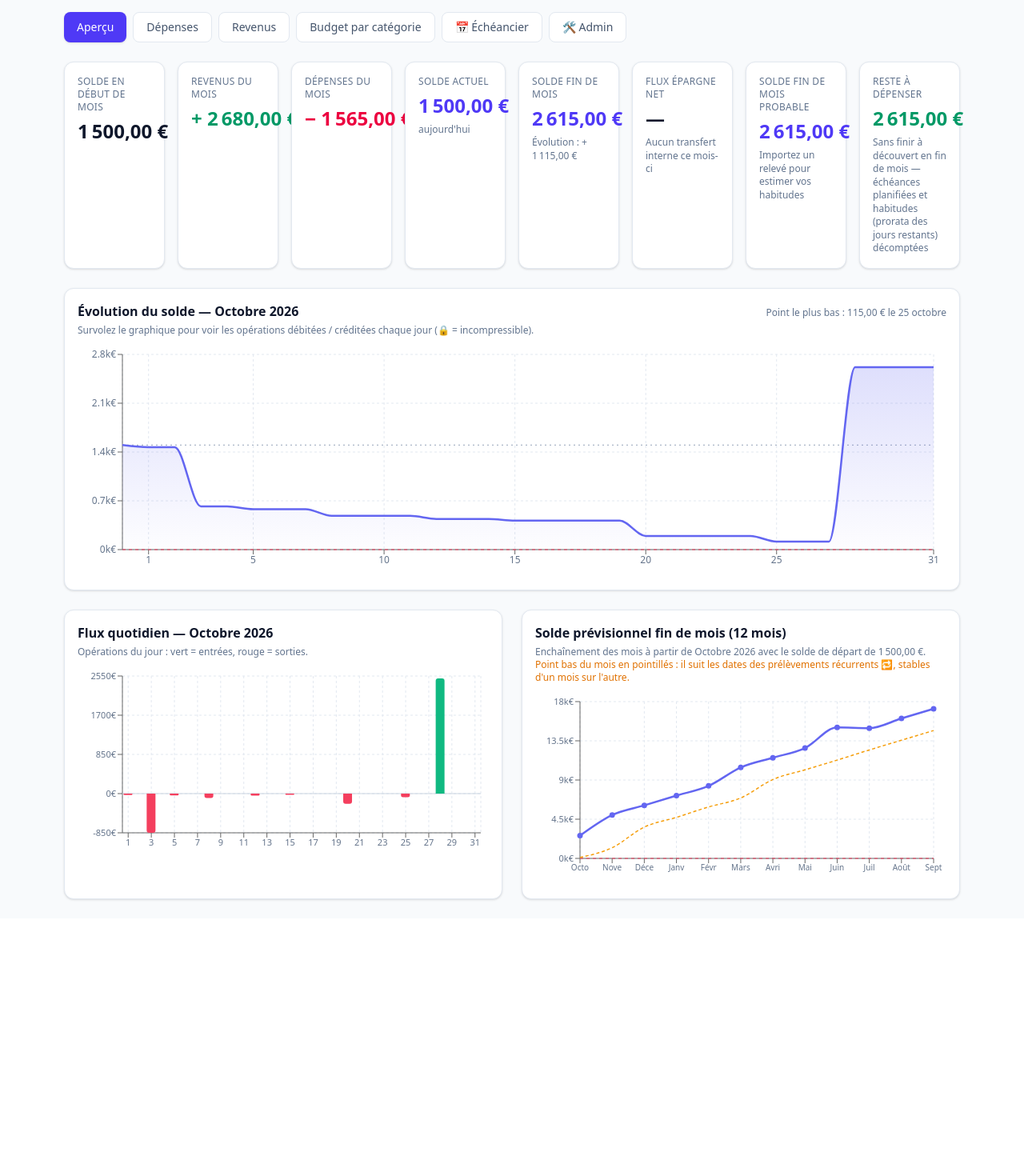
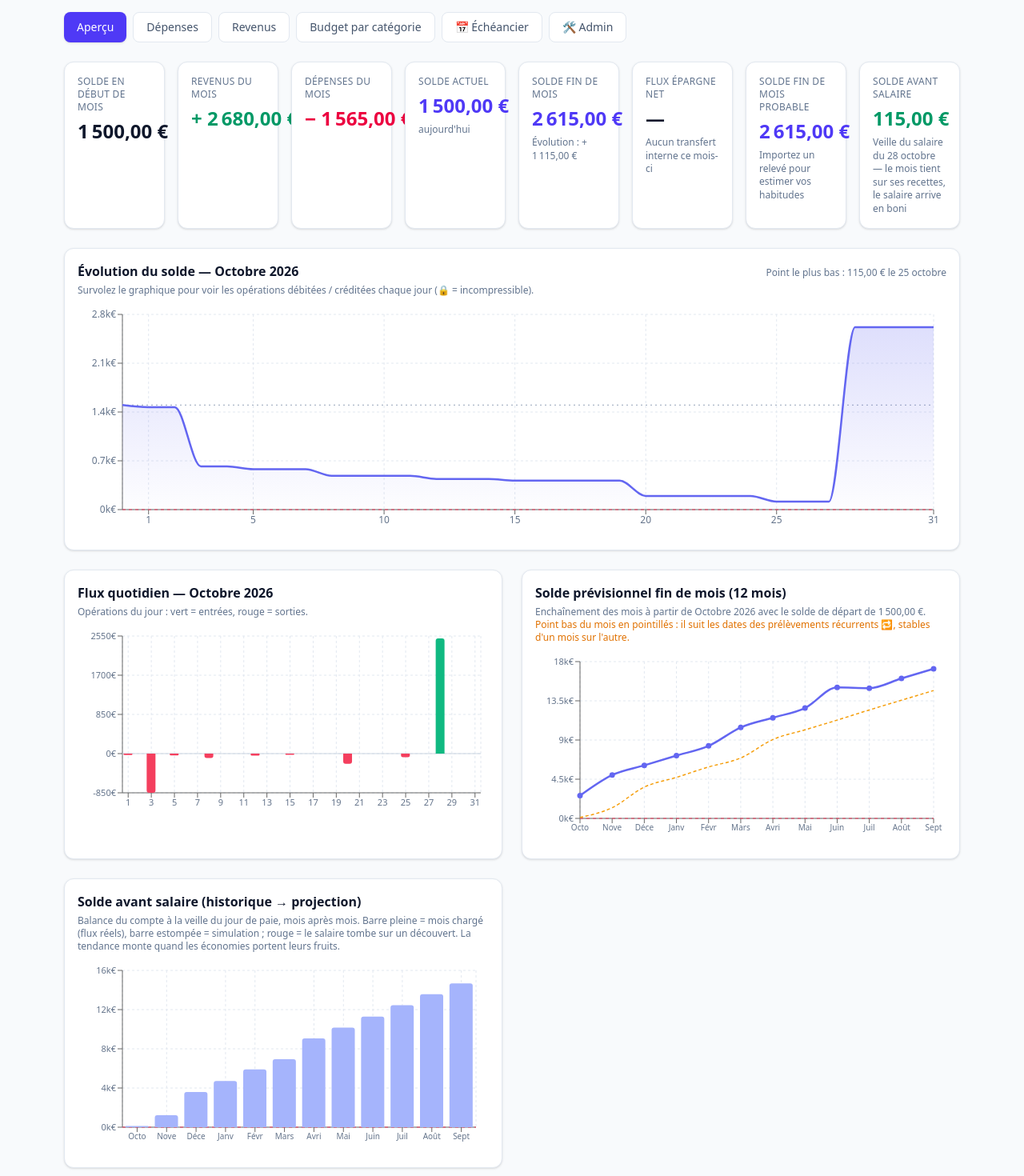
Before and after one commit to infoxpubs-eng/budget-perso, a React (Vite) app: page / in a window 1280 px wide. Shown: the part 260-1730 px from the top of the page at 80% size. Before the commit the page ends 1408 px from the top, so only its background shows below. Built offline with nearby package versions, Linux system fonts and the light colour scheme.

Commit message:
v0.30.8 — KPI « Solde avant salaire » + historique mois par mois

```diff
--- a/package.json
+++ b/package.json
@@ -1,7 +1,7 @@
 {
   "name": "budget-perso",
   "private": true,
-  "version": "0.30.7",
+  "version": "0.30.8",
   "type": "module",
   "scripts": {
     "dev": "vite",
--- a/src/App.jsx
+++ b/src/App.jsx
@@ -221,6 +221,21 @@ function SimpleTooltip({ active, payload, label }) {
   );
 }
 
+function AvantSalaireTooltip({ active, payload, label }) {
+  if (!active || !payload || !payload.length || payload[0].value == null) return null;
+  const v = payload[0].value;
+  return (
+    <div className="rounded-lg border border-slate-200 bg-white px-3 py-2 shadow-lg text-xs">
+      <div className="font-semibold text-slate-600">{label}</div>
+      <div className={"mt-1 font-bold " + (v < 0 ? "text-rose-600" : "text-slate-900")}>
+        {v < 0 ? "Découvert avant salaire : " : "Solde avant salaire : "}
+        {fmt(Math.abs(v))}
+      </div>
+      {payload[0].payload.reel && <div className="mt-0.5 text-slate-400">mois chargé — flux réels</div>}
+    </div>
+  );
+}
+
 /* ============================== App ============================== */
 
 export default function App() {
@@ -366,6 +381,29 @@ export default function App() {
       ? sim.start + sim.realSoFar
       : sim.daily[todayDay].solde;
   const isCurrentMonth = sim.y === now.getFullYear() && sim.m === now.getMonth();
+
+  // ----- Solde « avant salaire » : balance à la veille du jour de paie -----
+  // Indicateur de tenue du mois : positif → le mois tient sur ses recettes, le
+  // salaire arrive en boni ; négatif → le salaire comble un découvert (les
+  // dépenses ont dépassé les recettes depuis l'ouverture).
+  const salaryDayOf = (y, m) => {
+    if (state.incomes.some((i) => i.mode === "salaire")) return salaryPayDay(y, m);
+    const fixe = state.incomes.find((i) => i.mode !== "unique" && i.day);
+    return fixe ? fixe.day : null;
+  };
+  const beforeSalaryOf = (mo) => {
+    const d = salaryDayOf(mo.y, mo.m);
+    if (!d || !mo.daily) return null;
+    return mo.daily[Math.max(0, Math.min(d - 1, mo.daily.length - 1))].solde;
+  };
+  const salJour = salaryDayOf(sim.y, sim.m);
+  const avantSalaire = beforeSalaryOf(sim);
+  // Historique complet : solde avant salaire, mois chargé (réel) ou simulé.
+  const avantSalaireData = monthsAll.map((mo) => ({
+    label: mo.label,
+    avant: beforeSalaryOf(mo),
+    reel: !!mo.hasData,
+  }));
 
   const setSolde = (n) => setState((s) => ({ ...s, soldeDepart: n }));
 
@@ -710,13 +748,15 @@ export default function App() {
                 }
               />
               <Kpi
-                label="Reste à dépenser"
-                value={fmt(Math.max(0, sim.end - prov.total))}
-                tone={sim.end - prov.total > 0 ? "good" : "bad"}
+                label="Solde avant salaire"
+                value={avantSalaire === null ? "—" : fmt(avantSalaire)}
+                tone={avantSalaire === null ? undefined : avantSalaire >= 0 ? "good" : "bad"}
                 hint={
-                  sim.end - prov.total >= 0
-                    ? "Sans finir à découvert en fin de mois — échéances planifiées et habitudes (prorata des jours restants) décomptées"
-                    : "Budget épuisé — découvert probable de " + fmt(Math.abs(sim.end - prov.total)) + " €"
+                  avantSalaire === null
+                    ? "Aucun salaire ni revenu à jour fixe planifié"
+                    : avantSalaire >= 0
+                      ? "Veille du salaire du " + salJour + " " + MONTHS[sim.m].toLowerCase() + " — le mois tient sur ses recettes, le salaire arrive en boni"
+                      : "Découvert avant même le salaire du " + salJour + " " + MONTHS[sim.m].toLowerCase() + " — les dépenses ont dépassé les recettes"
                 }
               />
             </div>
@@ -882,6 +922,42 @@ export default function App() {
                         dot={false}
                       />
                     </LineChart>
+                  </ResponsiveContainer>
+                </div>
+              </Card>
+
+              <Card>
+                <h2 className="mb-1 font-semibold">Solde avant salaire (historique → projection)</h2>
+                <p className="mb-3 text-xs text-slate-500">
+                  Balance du compte à la veille du jour de paie, mois après mois. Barre pleine = mois chargé
+                  (flux réels), barre estompée = simulation ; rouge = le salaire tombe sur un découvert.
+                  La tendance monte quand les économies portent leurs fruits.
+                </p>
+                <div className="h-60">
+                  <ResponsiveContainer width="100%" height="100%">
+                    <BarChart data={avantSalaireData} margin={{ top: 10, right: 16, bottom: 4, left: 8 }}>
+                      <CartesianGrid strokeDasharray="3 3" stroke="#e2e8f0" />
+                      <XAxis dataKey="label" tick={{ fontSize: 10, fill: "#64748b" }} tickFormatter={(v) => v.split(" ")[0].slice(0, 4)} />
+                      <YAxis tick={{ fontSize: 11, fill: "#64748b" }} tickFormatter={(v) => Math.round(v / 100) / 10 + "k€"} width={48} />
+                      <Tooltip content={<AvantSalaireTooltip />} />
+                      <ReferenceLine y={0} stroke="#f43f5e" strokeDasharray="4 4" />
+                      <Bar dataKey="avant" radius={[3, 3, 0, 0]}>
+                        {avantSalaireData.map((d, i) => (
+                          <Cell
+                            key={i}
+                            fill={
+                              d.avant == null
+                                ? "#e2e8f0"
+                                : d.avant < 0
+                                  ? "#f43f5e"
+                                  : d.reel
+                                    ? "#6366f1"
+                                    : "#a5b4fc"
+                            }
+                          />
+                        ))}
+                      </Bar>
+                    </BarChart>
                   </ResponsiveContainer>
                 </div>
               </Card>
```
Also changed, not shown: 2 other files (tests, documents, lock files or other folders).
